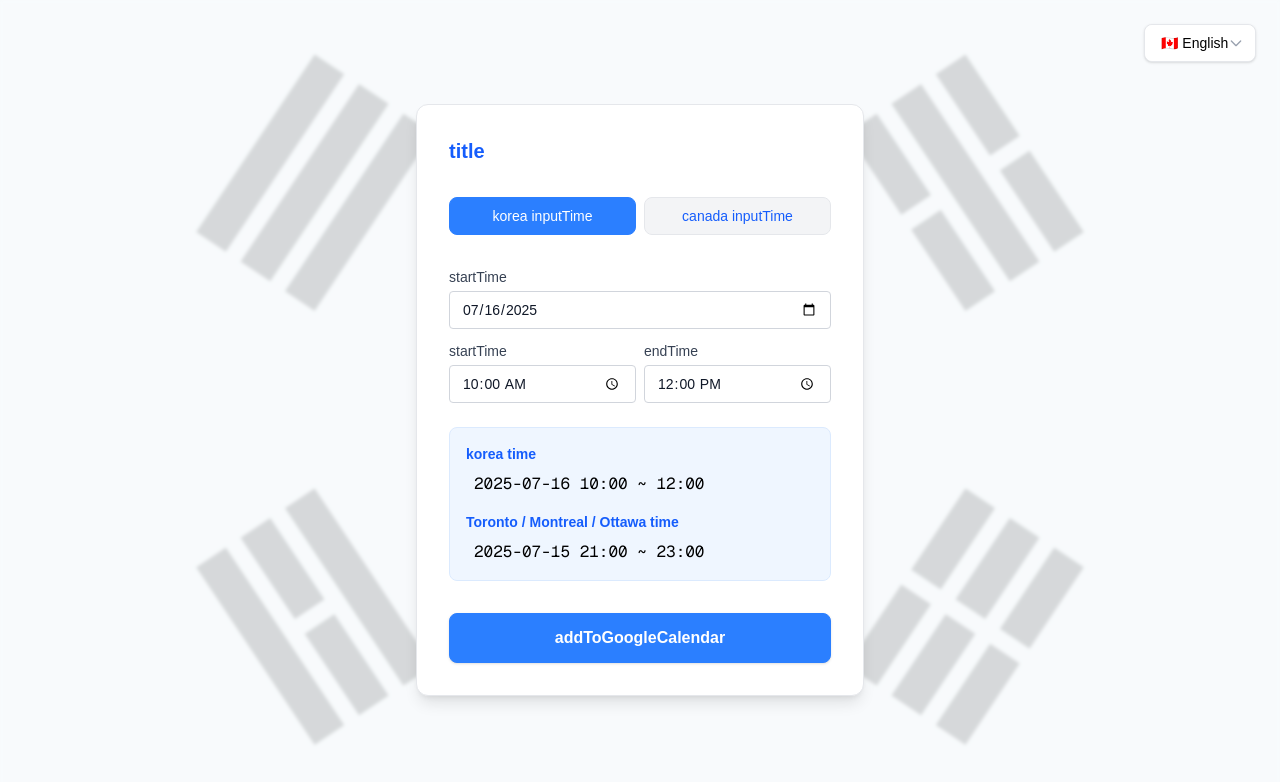
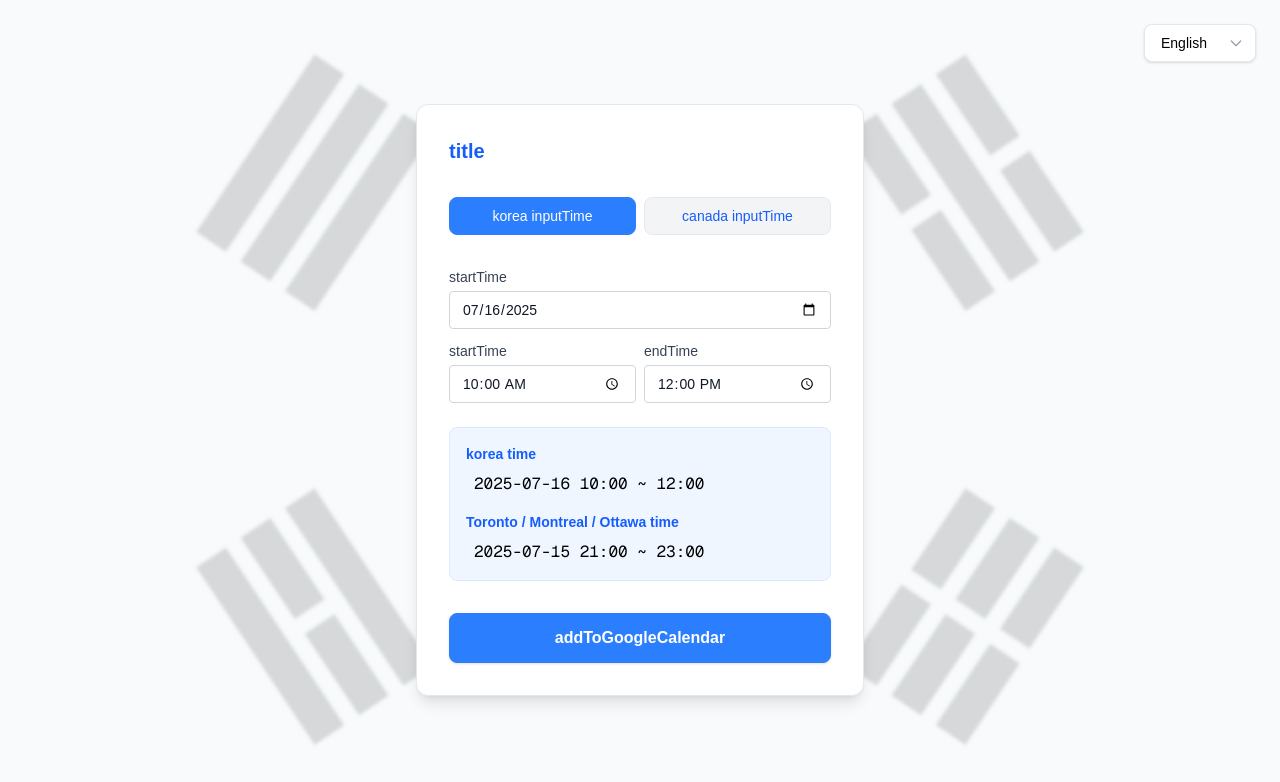
Before and after one commit to hi-rachel/K-Time, a Next.js app: page /en in a window 1280 px wide. Shown: the top 782 px of the page. Built offline with nearby package versions, Linux system fonts and the light colour scheme; what i18next-resources-to-backend would draw is missing.

Commit message:
chore: 언어 선택 이모티콘 제거

```diff
--- a/src/components/ChangeLocale.tsx
+++ b/src/components/ChangeLocale.tsx
@@ -23,8 +23,8 @@ export default function ChangeLocale() {
         className="appearance-none px-4 py-2 rounded-lg bg-white text-black border-none focus:ring-2 focus:ring-blue-200 focus:outline-none transition text-sm font-medium min-w-[110px]"
         style={{ boxShadow: "none" }}
       >
-        <option value="ko">🇰🇷 한국어</option>
-        <option value="en">🇨🇦 English</option>
+        <option value="ko">한국어</option>
+        <option value="en">English</option>
       </select>
       <svg
         className="pointer-events-none absolute right-3 top-1/2 -translate-y-1/2 w-4 h-4 text-gray-400"
```
